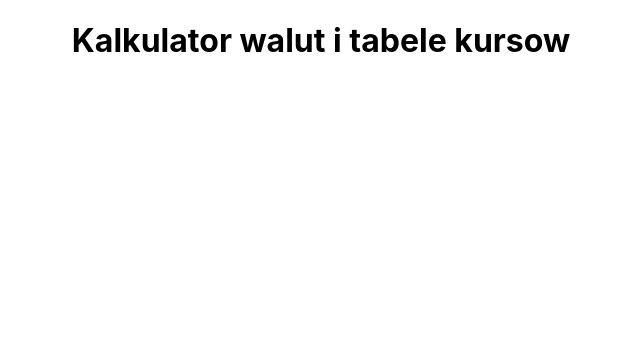
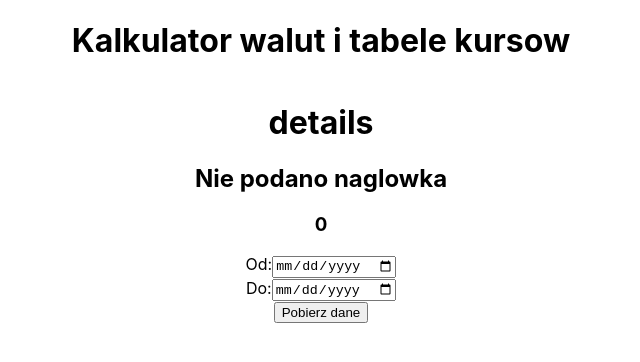
Before and after one commit to natural2703/React-Currency-App, a React (Create React App) app: page /details in a window 1280 px wide. Shown: the top 362 px of the page, without its empty margins (319-959 px from the left). Built offline with nearby package versions, Linux system fonts and the light colour scheme.

Commit message:
working with router and currency details

```diff
--- a/src/App.js
+++ b/src/App.js
@@ -4,14 +4,17 @@ import Header from './Components/Header'
 import Calculator from './Components/Calculator'
 import { BrowserRouter as Router, Routes, Route } from 'react-router-dom';
 import Details from './Components/Details';
+import Nav from './Components/Nav';
 function App() {
   return (
     <div className="App">
       <Header/>
+
       <Router>
         <Routes>
           <Route path='/' element={<RatesList/>}/>
           <Route path='/calculator' element={<Calculator/>}/>
+          <Route path='/details' element={<Details/>}/>
           <Route path='/details/:currCode' element={<Details/>}/>
         </Routes>
       </Router>
--- a/src/Components/Details.js
+++ b/src/Components/Details.js
@@ -1,11 +1,58 @@
+import axios from "axios";
 import { useParams } from "react-router-dom";
-
+import { useState } from "react";
+import './styles/details.css'
+import SingleDetail from "./SingleDetail";
 const Details = ()=>{
     const {currCode} = useParams();
+    const [startDate,setStartDate] = useState('')
+    const [endDate,setEndDate] = useState('');
+    const [error, setError] = useState('');
+    const [data,setData] = useState({});
+    const [coursesList,setCoursesList] = useState([]);
+    console.log(coursesList)
+    const request = "https://api.nbp.pl/api/exchangerates/rates/c/usd/2021-01-01/2021-01-20?format=json";
+    const fetchData = ()=>{
+        axios.get(''+request)
+        .then(curr=>{
+           //console.log(curr.data);
+            setData(curr.data);
+            setCoursesList(curr.data.rates);
+
+            /*setData(curr);
+            setCoursesList(curr)
+            */
+            //setCoursesList(coursesList.filter(item=>item.bid>3.7))
+        })
+        .catch(err=>setError(err));
+    }
     return(
         <div>
+
             <h1>details</h1>
-            <h2>{currCode}</h2>
+            <h2>{currCode?currCode:'Nie podano naglowka'}</h2>
+            <h3>{coursesList.length}</h3>
+            <form className="containter">
+                <div className="item">
+                    <label>Od:</label>
+                    <input type='date'/>
+                </div>
+                <div className="item">
+                    <label>Do:</label>
+                    <input type='date'/>
+                </div>
+                <div className="item">
+                <button onClick={(e)=>{
+                    e.preventDefault()
+                    fetchData();
+                    }}>
+                    Pobierz dane
+                </button>
+                </div>
+            </form>
+            {coursesList.map(item=>{
+                return <SingleDetail currency={item}/>
+            })}
         </div>
     )
 }
--- /dev/null
+++ b/src/Components/Nav.js
@@ -0,0 +1,12 @@
+import { Link } from "react-router-dom";
+
+const Nav = ()=>{
+    return(
+        <nav class='navContainer'>
+            <Link to='/' className="navItem">Tabela walut</Link>
+            <Link to='/calculator' className="navItem">Kalkulator</Link>
+            <Link to='/details' className="navItem">Szczegoly walut</Link>
+        </nav>
+    )
+}
+export default Nav;
--- /dev/null
+++ b/src/Components/SingleDetail.js
@@ -0,0 +1,10 @@
+import './styles/singleDetail.css'
+const SingleDetail = ({currency})=>{
+    return(
+        <div>
+
+            <button>usun</button>
+        </div>
+    )
+}
+export default SingleDetail;
```
Also changed, not shown: src/Components/styles/details.css (added), src/Components/styles/singleDetail.css (added).
